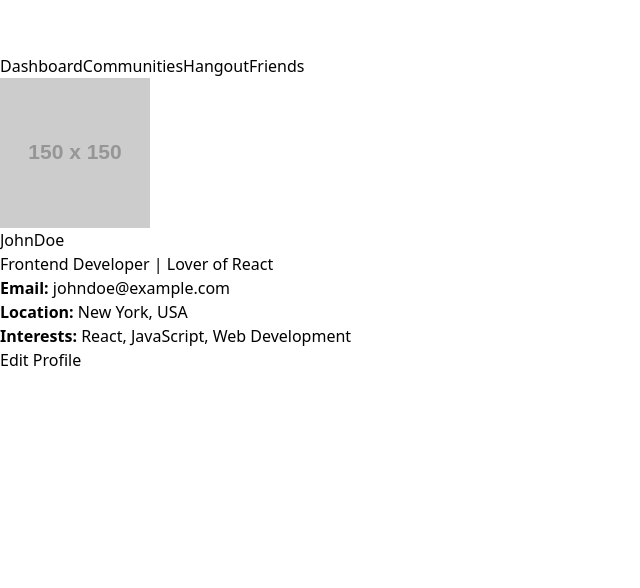
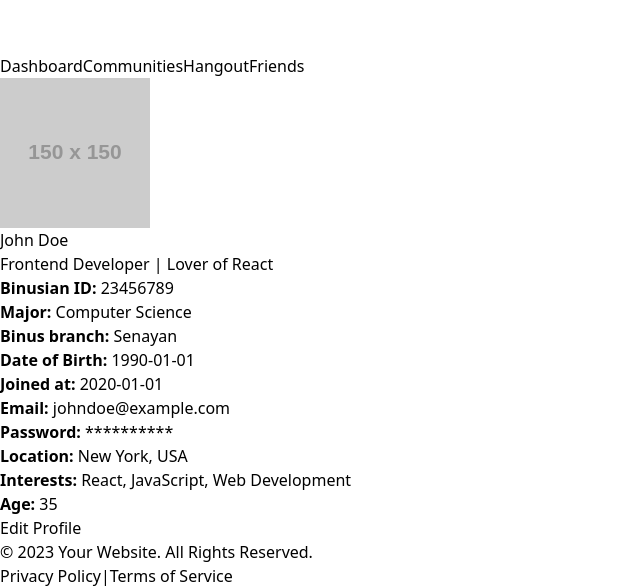
Before and after one commit to reaperxyndrome/UniVibe, a React (Vite) app: page /dashboard/profile in a window 1280 px wide. Shown: the part 2050-2638 px from the top of the page, without its empty margins (0-640 px from the left). Before the commit the page ends 2422 px from the top, so only its background shows below. Built offline with nearby package versions, Linux system fonts and the light colour scheme.

Commit message:
added more data to user profile

```diff
--- a/src/dashboard/UserProfile.jsx
+++ b/src/dashboard/UserProfile.jsx
@@ -1,12 +1,21 @@
 import { useState } from 'react';
 import DashboardNavbar from './DashboardNavbar';
 import DashboardSidebar from './DashboardSidebar';
+import Footer from '../Footer';
 
 function UserProfile() {
   const [user, setUser] = useState({
     profilePicture: 'https://via.placeholder.com/150', // Replace with actual image URL
-    username: 'JohnDoe',
+    username: 'John Doe',
+	dateOfBirth: '1990-01-01',
+	joinedDate: '2020-01-01',
+	password: "**********",
     bio: 'Frontend Developer | Lover of React',
+	occupation: "Web developer",
+	age: 35,
+	binusian_id: "23456789",
+	major: "Computer Science",
+	binus_branch: "Senayan",
     email: 'johndoe@example.com',
     location: 'New York, USA',
     interests: ['React', 'JavaScript', 'Web Development'],
@@ -41,10 +50,10 @@ function UserProfile() {
   return (
     <div className=" bg-white shadow rounded-md">
         <DashboardNavbar/>
-        <div className="flex space-x-4 space-y-4 mb-4">
+        <div className="flex space-x-4 space-y-4">
             <DashboardSidebar></DashboardSidebar>
-			<div>
-				<div className='flex'>
+			<div className='h-fit flex flex-col gap-y-5 p-5 border-2 rounded-lg'>
+				<div className='flex gap-x-4'>
 					<img className="w-16 h-16 rounded-full"
 					src={editedUser.profilePicture}
 					alt="Profile"
@@ -75,16 +84,38 @@ function UserProfile() {
 						)}
 					</div>
 				</div>
-				<div>
+				<div className='flex flex-col gap-y-2'>
+					<p>
+						<strong>Binusian ID:</strong> {editedUser.binusian_id}
+					</p>
+					<p>
+						<strong>Major:</strong> {editedUser.major}
+					</p>
+					<p>
+						<strong>Binus branch:</strong> {editedUser.binus_branch}
+					</p>
+					<p>
+						<strong>Date of Birth:</strong> {editedUser.dateOfBirth}
+					</p>
+					<p>
+						<strong>Joined at:</strong> {editedUser.joinedDate}
+					</p>
 					<p>
 						<strong>Email:</strong> {editedUser.email}
 					</p>
+					<p>
+						<strong>Password:</strong> {editedUser.password}
+					</p>
+
 					<p>
 						<strong>Location:</strong> {editedUser.location}
 					</p>
 					<p>
 						<strong>Interests:</strong>{' '}
 						{editedUser.interests.join(', ')}
+					</p>
+					<p>
+						<strong>Age:</strong> {editedUser.age}
 					</p>
 					{isEditing ? (
 					<div className="mt-4">
@@ -107,8 +138,8 @@ function UserProfile() {
 					)}
 				</div>
 			</div>
-
         </div>
+		<Footer></Footer>
     </div>
   );
 }
```
